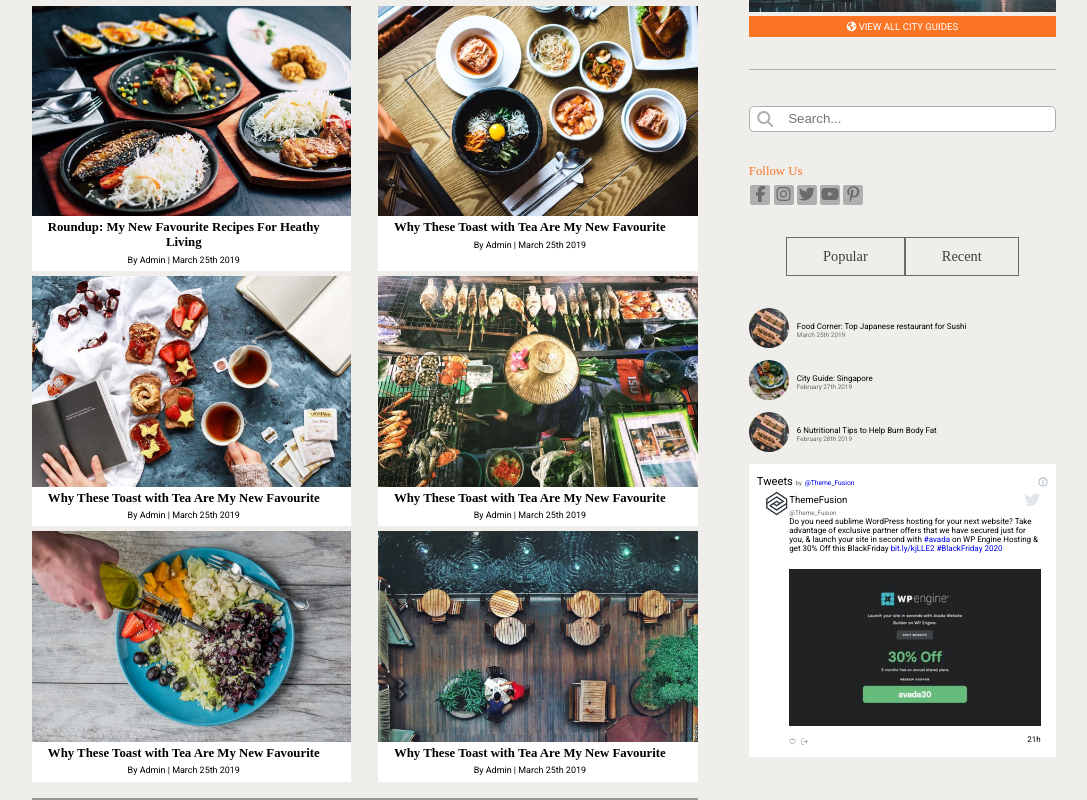
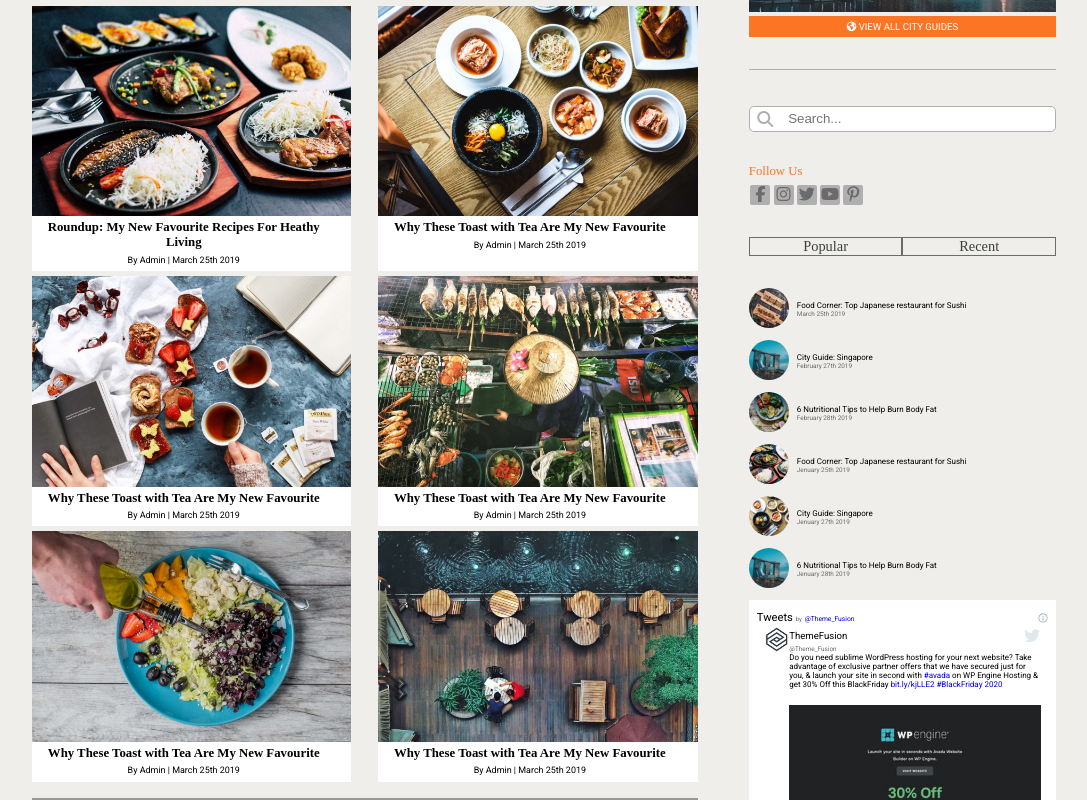
Before and after one commit to Guz117/food, a Vue app: page / in a window 1280 px wide. Shown: the part 3063-3863 px from the top of the page, without its empty margins (96-1183 px from the left). Built offline with nearby package versions, Linux system fonts and the light colour scheme.

Commit message:
popular recent

```diff
--- a/src/components/Collection.vue
+++ b/src/components/Collection.vue
@@ -100,6 +100,7 @@ export default {
         li:hover .collection-text a {
             background-color: $orange;
             color: white;
+            padding: 0 20px;
         }
 
         li {
@@ -126,7 +127,7 @@ export default {
                     font-family: $fontFamily;
                     font-weight: bold;
                     a{
-                        padding: 0 50px;
+
                         text-decoration: none;
                         color: $shark;
                     }
--- a/src/components/FarmTable.vue
+++ b/src/components/FarmTable.vue
@@ -97,11 +97,11 @@
                 </ul>
             </div>
             <div class="buttons">
-                <span id="popular">Popular</span><span>Recent</span>
+                <span id="popular" @click="popular()">Popular</span><span @click="recent()">Recent</span>
             </div>
             <div class="popular">
                 <ul class="ul-popular">
-                    <li class="li-popular" v-for="(popular, index) in populars"
+                    <li class="li-popular" v-for="(popular, index) in filter"
                         :key= "index">
                         <div class="img-popular">
                             <img :src="popular.img" alt="">
@@ -158,21 +158,43 @@ export default {
     name: 'FarmTable',
     data() {
         return {
+            post: '',
             populars: [
                 {
                     img: require('../assets/images/single-post-img3-66x66.jpg'),
                     title: 'Food Corner: Top Japanese restaurant for Sushi',
                     subTitle: 'March 25th 2019',
+                    post: 'popular'
+                },
+                {
+                    img: require('../assets/images/singapore-featured-image-66x66.jpg'),
+                    title: 'City Guide: Singapore',
+                    subTitle: 'February 27th 2019',
+                    post: 'popular'
                 },
                 {
                     img: require('../assets/images/slide1-bg-66x66.jpg'),
-                    title: 'City Guide: Singapore',
-                    subTitle: 'February 27th 2019',
+                    title: '6 Nutritional Tips to Help Burn Body Fat',
+                    subTitle: 'February 28th 2019',
+                    post: 'popular'
                 },
                 {
-                    img: require('../assets/images/single-post-img3-66x66.jpg'),
+                    img: require('../assets/images/fi-roundup-66x66.jpg'),
+                    title: 'Food Corner: Top Japanese restaurant for Sushi',
+                    subTitle: 'Jenuary 25th 2019',
+                    post: 'recent'
+                },
+                {
+                    img: require('../assets/images/fi-korean-food-66x66.jpg'),
+                    title: 'City Guide: Singapore',
+                    subTitle: 'Jenuary 27th 2019',
+                    post: 'recent'
+                },
+                {
+                    img: require('../assets/images/singapore-featured-image-66x66.jpg'),
                     title: '6 Nutritional Tips to Help Burn Body Fat',
-                    subTitle: 'February 28th 2019',
+                    subTitle: 'Jenuary 28th 2019',
+                    post: 'recent'
                 },
             ],
             sushi:[
@@ -221,6 +243,26 @@ export default {
                     text: 'Lorem ipsum dolor, sit amet consectetur adipisicing elit. Officiis explicabo fuga dolorem quos inventore dignissimos, architecto, porro, iste veniam maxime assumenda facere libero unde quo culpa a! Explicabo, error quo.Lorem ipsum dolor, sit amet consectetur adipisicing elit. Officiis explicabo fuga dolorem quos inventore dignissimos, architecto, porro, iste veniam maxime assumenda facere libero unde quo culpa a! Explicabo, error quo.'
                 },
             ],
+        }
+    },
+
+    computed: {
+        filter() {
+            if (this.post === '') {
+                return this.populars
+            }
+
+            return this.populars.filter((element) => element.post === this.post)
+        }
+    },
+
+    methods: {
+        popular() {
+            this.post = 'popular';
+
+        },
+        recent() {
+            this.post = 'recent';
         }
     }
 }
@@ -640,6 +682,10 @@ export default {
                         }
                     }
                 }
+
+                .fa-pinterest-p:hover {
+                    color: rgb(187, 46, 46)
+                }
             }
 
             .buttons {
@@ -649,7 +695,8 @@ export default {
 
 
                 span {
-                    padding: 0.7em 2.5em;
+                    width: 100%;
+                    text-align: center;
                     background-color: $cararra;
                     border: 0;
                     color: $capeCod;
--- a/src/components/Navbar.vue
+++ b/src/components/Navbar.vue
@@ -3,6 +3,7 @@
       <div class="nav-avada">
         <img :src="require('../assets/images/avada-food-logo.png')" alt="">
       </div>
+      <i class="fas fa-bars"></i>
       <ul class="ul-navbar">
           <li v-for="(linkNav, index) in linksNav"
           :key="index"
@@ -107,5 +108,11 @@ export default {
                 }
             }
         }
+
     }
+        .fa-bars {
+          font-size: 2em;
+          padding: 0.5em 0;
+          display: none;
+        }
 </style>
--- a/src/components/PubblicitaHeader.vue
+++ b/src/components/PubblicitaHeader.vue
@@ -70,4 +70,20 @@ export default {
         font-size: 0.8em;
         padding-left: 1em;
     }
+
+    .fa-facebook-f:hover {
+        color: blue;
+    }
+
+    .fa-instagram:hover {
+        color: blueviolet;
+    }
+
+    .fa-twitter:hover {
+        color: lightskyblue;
+    }
+
+    .fa-youtube:hover {
+        color: red;
+    }
 </style>
```
